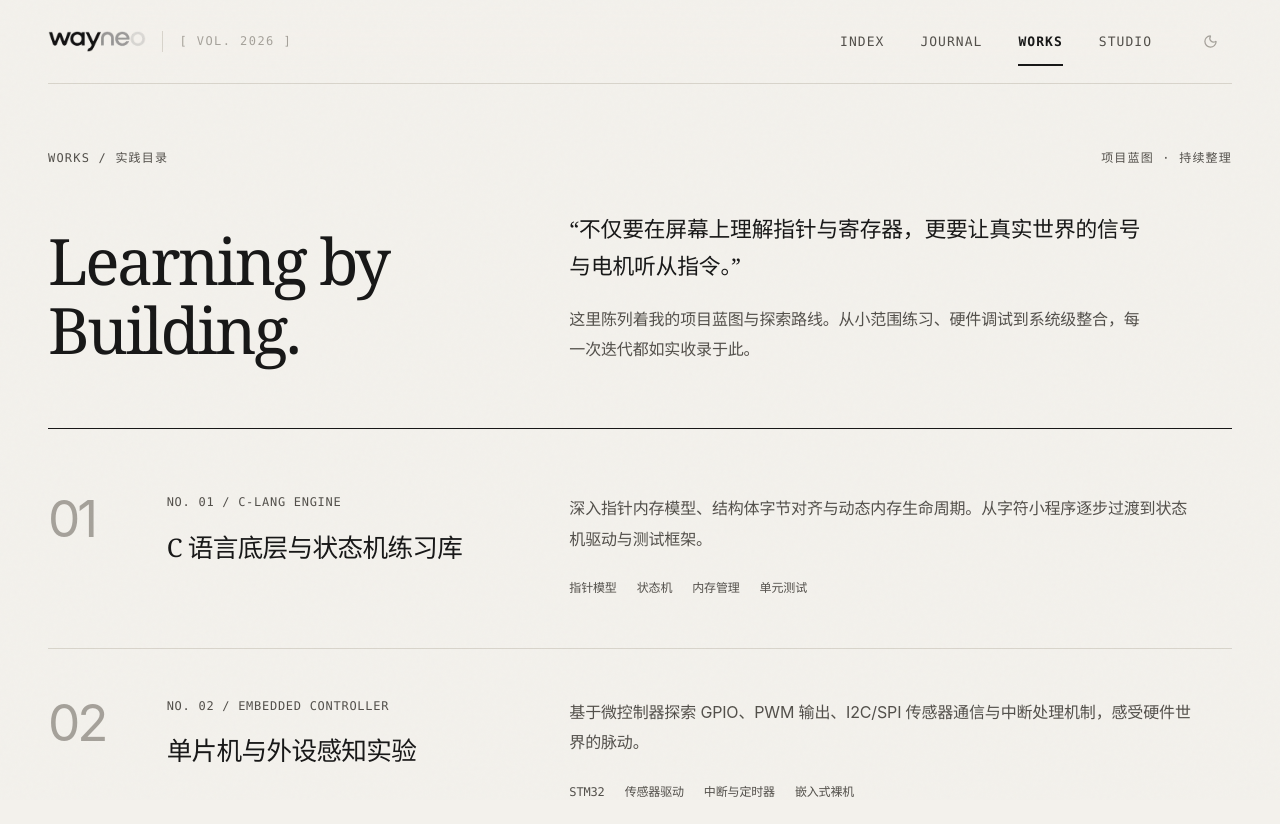
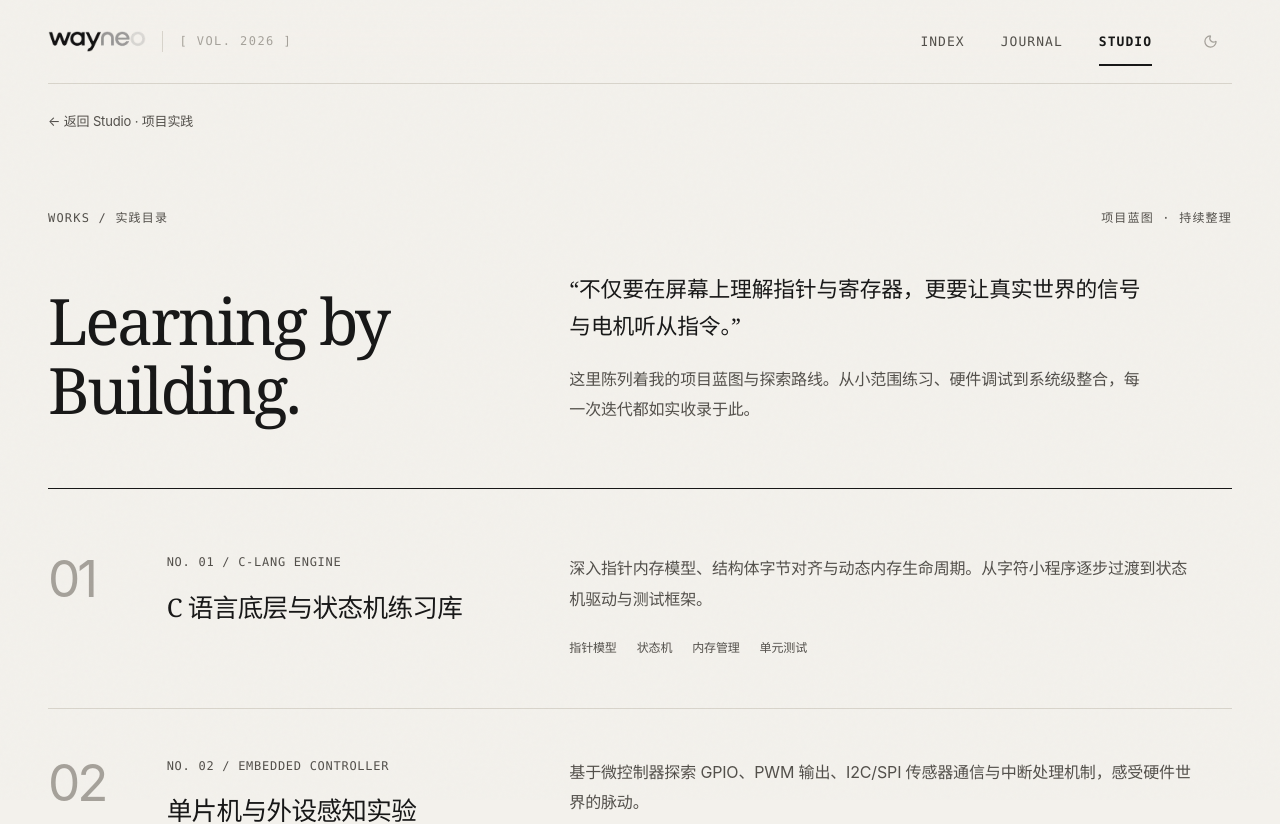
Before and after one commit to wayneren906-cmd/Wayne-site, a Next.js app: page /projects in a window 1280 px wide. Shown: the top 824 px of the page. Built offline with nearby package versions, Linux system fonts and the light colour scheme.

Commit message:
Move Works into Studio and document functional redesign

```diff
--- a/app/globals.css
+++ b/app/globals.css
@@ -1632,3 +1632,4 @@ a {
   .editorial-nav-bar .brand-anchor {width:100%;}
   .editorial-nav-bar .nav-links-cluster {width:100%;justify-content:space-between;gap:8px;font-size:11.5px;letter-spacing:.025em;}
 }
+.studio-works-back {display:inline-flex;align-items:center;min-height:44px;margin-top:16px;font-size:13px;color:var(--ink-secondary);}
--- a/app/projects/page.tsx
+++ b/app/projects/page.tsx
@@ -2,39 +2,22 @@ import type { Metadata } from "next";
 import { ArrowUpRight } from "lucide-react";
 import SiteHeader from "../site-header";
 import SiteFooter from "../site-footer";
+import {projectDirections} from "../../lib/project-directions";
 
 export const metadata: Metadata = {
   title: "Works · wayneo",
   description: "wayneo 的工程实践、C 语言与嵌入式项目展录。",
 };
 
-const works = [
-  {
-    num: "NO. 01 / C-LANG ENGINE",
-    title: "C 语言底层与状态机练习库",
-    desc: "深入指针内存模型、结构体字节对齐与动态内存生命周期。从字符小程序逐步过渡到状态机驱动与测试框架。",
-    tags: ["指针模型", "状态机", "内存管理", "单元测试"],
-  },
-  {
-    num: "NO. 02 / EMBEDDED CONTROLLER",
-    title: "单片机与外设感知实验",
-    desc: "基于微控制器探索 GPIO、PWM 输出、I2C/SPI 传感器通信与中断处理机制，感受硬件世界的脉动。",
-    tags: ["STM32", "传感器驱动", "中断与定时器", "嵌入式裸机"],
-  },
-  {
-    num: "NO. 03 / AUTOMOTIVE BUS PROTOCOL",
-    title: "汽车电子与车载总线",
-    desc: "研读 CAN/LIN 通信协议、UDS 诊断与整车电子电气拓扑，探寻智能化汽车软件系统的奥秘。",
-    tags: ["CAN 总线", "LIN 协议", "ECU 通信", "汽车网络"],
-  },
-];
+
 
 export default function ProjectsPage() {
   return (
     <div className="editorial-shell works-shell">
-      <SiteHeader active="projects" />
+      <SiteHeader active="studio" />
 
       <main>
+        <a className="studio-works-back" href="/studio#works">← 返回 Studio · 项目实践</a>
         <section className="works-intro" aria-labelledby="works-title">
           <div className="section-label-bar">
             <span>WORKS / 实践目录</span>
@@ -61,7 +44,7 @@ export default function ProjectsPage() {
 
         <section className="works-catalog" aria-label="项目方向目录">
           <div>
-            {works.map((item, idx) => (
+            {projectDirections.map((item, idx) => (
               <article key={item.num} className="work-entry">
                 <span className="work-index" aria-hidden="true">{String(idx + 1).padStart(2, "0")}</span>
                 <div className="work-heading">
--- a/app/site-header.tsx
+++ b/app/site-header.tsx
@@ -6,7 +6,6 @@ import { Moon, Sun } from "lucide-react";
 const navigation = [
   { id: "home", href: "/", label: "Index" },
   { id: "learning", href: "/learning", label: "Journal" },
-  { id: "projects", href: "/projects", label: "Works" },
   { id: "studio", href: "/studio", label: "Studio" },
 ];
 
--- a/app/studio/page.tsx
+++ b/app/studio/page.tsx
@@ -2,6 +2,7 @@ import {env} from 'cloudflare:workers';
 import {ArrowUpRight, LockKeyhole} from 'lucide-react';
 import {readRecords} from '@/lib/database';
 import {summarizePublicLearning} from '@/lib/studio-public';
+import {projectDirections} from '@/lib/project-directions';
 import SiteHeader from '../site-header';
 import SiteFooter from '../site-footer';
 import './studio-public.css';
@@ -19,7 +20,7 @@ export default async function StudioPage(){
         <div className="studio-intro-stats"><p className="studio-small-label">THE PUBLIC NOTEBOOK / 公开手记</p><dl><div><dt>有记录的学习日</dt><dd>{summary?.recordedDays??'—'}<span>天</span></dd></div><div><dt>已记录内容</dt><dd>{summary?.entryCount??'—'}<span>项</span></dd></div></dl><p className="studio-stat-note">{summary?'仅统计公开手记，不作为能力评估。':'公开记录暂时无法读取，请稍后刷新。'}</p></div>
       </div>
     </section>
-    <nav className="studio-section-nav" aria-label="Studio 栏目"><a href="#progress">01 学习进度</a><a href="#notebook">02 学习记录</a><a href="#plans">03 学习计划</a><a href="#private">04 私人空间 <LockKeyhole size={13} aria-hidden="true"/></a></nav>
+    <nav className="studio-section-nav" aria-label="Studio 栏目"><a href="#progress">01 学习进度</a><a href="#notebook">02 学习记录</a><a href="#works">03 项目实践</a><a href="#plans">04 学习计划</a><a href="#private">05 私人空间 <LockKeyhole size={13} aria-hidden="true"/></a></nav>
     <div className="studio-dashboard-grid">
       <section id="progress" className="studio-progress-panel" aria-labelledby="progress-title"><div className="studio-section-heading"><div><p className="studio-small-label">01 / LEARNING PROGRESS</p><h2 id="progress-title">看见积累的方向</h2></div><span className="studio-section-caption">公开记录分布</span></div>
         <p className="studio-section-description">每一次记下的内容，都是学习的一个落点。这里展示各主题的记录数量，掌握程度仍需通过实际练习确认。</p>
@@ -27,13 +28,14 @@ export default async function StudioPage(){
         <div className="studio-panel-foot"><span>最近记录日</span><span>{summary?.latestDate??'暂无可用日期'}</span></div>
       </section>
       <aside className="studio-side-stack">
-        <section id="plans" className="studio-plan-panel" aria-labelledby="plans-title"><p className="studio-small-label">03 / WHAT COMES NEXT</p><h2 id="plans-title">给下一步留白</h2><p>当前暂无已确认的学习计划。先保留真实记录，再用练习与反馈决定接下来的安排。</p><a className="studio-text-link" href="/projects">看看实践方向 <ArrowUpRight size={16} aria-hidden="true"/></a></section>
+        <section id="plans" className="studio-plan-panel" aria-labelledby="plans-title"><p className="studio-small-label">04 / WHAT COMES NEXT</p><h2 id="plans-title">给下一步留白</h2><p>当前暂无已确认的学习计划。先保留真实记录，再用练习与反馈决定接下来的安排。</p><a className="studio-text-link" href="#works">看看项目实践 <ArrowUpRight size={16} aria-hidden="true"/></a></section>
         <section id="private" className="studio-private-panel" aria-labelledby="private-title"><div className="studio-private-label"><LockKeyhole size={16} aria-hidden="true"/><span>PRIVATE / 仅自己可见</span></div><h2 id="private-title">私人的学习细节</h2><p>原始记录、修订历史与私人补充集中在这里。登录后核验权限，再查看或修改。</p><a className="studio-private-link" href="/studio/private">进入私人空间 <ArrowUpRight size={18} aria-hidden="true"/></a></section>
       </aside>
     </div>
     <section id="notebook" className="studio-notebook" aria-labelledby="notebook-title"><div className="studio-section-heading"><div><p className="studio-small-label">02 / RECENT NOTES</p><h2 id="notebook-title">最近的学习手记</h2></div><a className="studio-text-link" href="/learning">查看全部 <ArrowUpRight size={16} aria-hidden="true"/></a></div>
       {summary?.recent.length?<ol className="studio-note-list">{summary.recent.map(record=><li key={record.date}><time dateTime={record.date}>{record.date}</time><div><h3>{[...new Set(record.items.map(i=>i.label))].join(' · ')}</h3><p>{record.items.map(i=>i.text).join('；')}</p></div><a href="/learning" aria-label={`阅读 ${record.date} 的公开学习手记`}><ArrowUpRight size={20} aria-hidden="true"/></a></li>)}</ol>:<p className="studio-empty-note">{summary?'尚未发布公开手记。私人内容不会自动出现在这里。':'手记暂时无法读取，可稍后重试。'}</p>}
     </section>
+    <section id="works" className="studio-works" aria-labelledby="studio-works-title"><div className="studio-section-heading"><div><p className="studio-small-label">03 / WORKS</p><h2 id="studio-works-title">项目实践</h2></div><a className="studio-text-link" href="/projects">查看项目目录 <ArrowUpRight size={16} aria-hidden="true"/></a></div><p className="studio-section-description">从知识走向实践。以下是已有的项目方向，具体成果与验证记录将在完成后补充。</p><div className="studio-works-grid">{projectDirections.map(item=><article key={item.num}><p className="studio-small-label">{item.num}</p><h3>{item.title}</h3><p>{item.desc}</p><ul aria-label="涉及技术">{item.tags.map(tag=><li key={tag}>{tag}</li>)}</ul><span className="studio-work-status">项目方向 · 待补充成果</span></article>)}</div></section>
     <p className="studio-public-footnote">公开栏目无需登录。私人数据始终需要身份与权限核验，也不会因进入 Studio 而自动公开。</p>
   </main><SiteFooter/></div>;
 }
--- /dev/null
+++ b/lib/project-directions.ts
@@ -0,0 +1,20 @@
+export const projectDirections = [
+  {
+    num: "NO. 01 / C-LANG ENGINE",
+    title: "C 语言底层与状态机练习库",
+    desc: "深入指针内存模型、结构体字节对齐与动态内存生命周期。从字符小程序逐步过渡到状态机驱动与测试框架。",
+    tags: ["指针模型", "状态机", "内存管理", "单元测试"],
+  },
+  {
+    num: "NO. 02 / EMBEDDED CONTROLLER",
+    title: "单片机与外设感知实验",
+    desc: "基于微控制器探索 GPIO、PWM 输出、I2C/SPI 传感器通信与中断处理机制，感受硬件世界的脉动。",
+    tags: ["STM32", "传感器驱动", "中断与定时器", "嵌入式裸机"],
+  },
+  {
+    num: "NO. 03 / AUTOMOTIVE BUS PROTOCOL",
+    title: "汽车电子与车载总线",
+    desc: "研读 CAN/LIN 通信协议、UDS 诊断与整车电子电气拓扑，探寻智能化汽车软件系统的奥秘。",
+    tags: ["CAN 总线", "LIN 协议", "ECU 通信", "汽车网络"],
+  },
+];
```
Also changed, not shown: app/studio/studio-public.css (+9 -0 lines), 1 other file (tests, documents, lock files or other folders).
